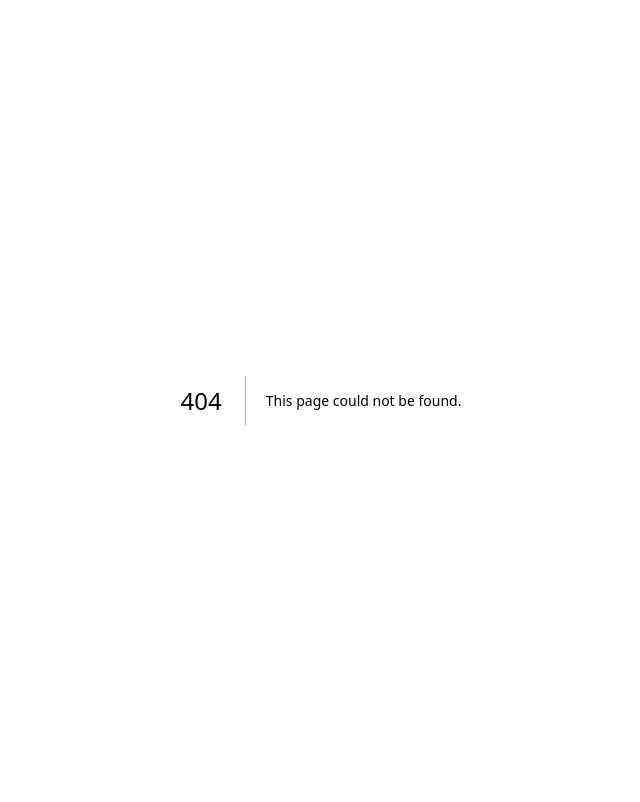
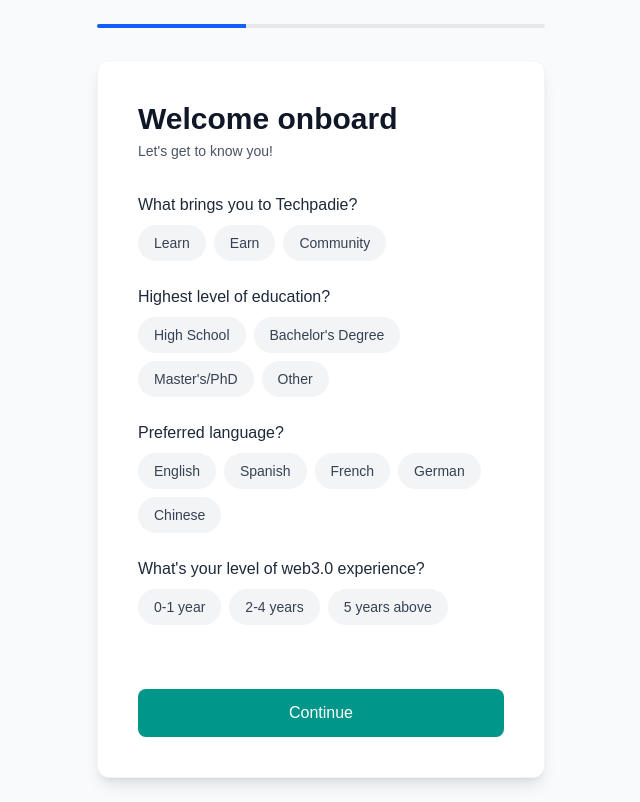
Before and after one commit to TeenGirlsinBlockchain/Techpadie, a Next.js app: page /onboarding in a window 1280 px wide. Before the commit this address had no page. Shown: the whole page, without its empty margins (319-959 px from the left). Built offline with nearby package versions, Linux system fonts and the light colour scheme.

Commit message:
added a step for onboarding

```diff
--- /dev/null
+++ b/app/onboarding/components/Step1PersonalInfo.tsx
@@ -0,0 +1,69 @@
+"use client";
+
+import React from 'react';
+import OptionSelector from './OptionSelector';
+
+interface Step1PersonalInfoProps {
+  onboardingData: {
+    purpose: string;
+    education: string;
+    language: string;
+    web3Experience: string;
+  };
+  onDataChange: (key: string, value: string) => void;
+}
+
+export default function Step1PersonalInfo({ onboardingData, onDataChange }: Step1PersonalInfoProps) {
+  return (
+    <>
+      <OptionSelector
+        label="What brings you to Techpadie?"
+        options={[
+          { value: 'learn', label: 'Learn' },
+          { value: 'earn', label: 'Earn' },
+          { value: 'community', label: 'Community' },
+        ]}
+        selectedValue={onboardingData.purpose}
+        onSelect={(value) => onDataChange('purpose', value)}
+      />
+
+      <OptionSelector
+        label="Highest level of education?"
+        options={[
+          { value: 'high_school', label: 'High School' },
+          { value: 'bachelor', label: 'Bachelor\'s Degree' },
+          { value: 'master_phd', label: 'Master\'s/PhD' },
+          { value: 'other', label: 'Other' },
+        ]}
+        selectedValue={onboardingData.education}
+        onSelect={(value) => onDataChange('education', value)}
+      />
+
+      <OptionSelector
+        label="Preferred language?"
+        options={[
+          { value: 'english', label: 'English' },
+          { value: 'spanish', label: 'Spanish' },
+          { value: 'french', label: 'French' },
+          { value: 'german', label: 'German' },
+          { value: 'chinese', label: 'Chinese' },
+        ]}
+        selectedValue={onboardingData.language}
+        onSelect={(value) => onDataChange('language', value)}
+      />
+
+
+
+      <OptionSelector
+        label="What's your level of web3.0 experience?"
+        options={[
+          { value: '0-1_year', label: '0-1 year' },
+          { value: '2-4_years', label: '2-4 years' },
+          { value: '5_years_above', label: '5 years above' },
+        ]}
+        selectedValue={onboardingData.web3Experience}
+        onSelect={(value) => onDataChange('web3Experience', value)}
+      />
+    </>
+  );
+}
--- /dev/null
+++ b/app/onboarding/page.tsx
@@ -0,0 +1,100 @@
+"use client";
+
+import { useState } from 'react';
+import { useRouter } from 'next/navigation';
+import OnboardingCard from './components/OnboardingCard';
+import Step1PersonalInfo from './components/Step1PersonalInfo';
+import Step2Knowledge from './components/Step2Knowledge';
+import Step3Crypto from './components/Step3Crypto';
+
+export default function OnboardingPage() {
+  const router = useRouter();
+  const [currentStep, setCurrentStep] = useState(1);
+  const totalSteps = 3;
+
+  // State to store onboarding data (this would eventually be sent to the backend architectured by Tee and David)
+  const [onboardingData, setOnboardingData] = useState({
+    purpose: '',
+    education: '',
+    language: '',
+    web3Experience: '',
+  });
+
+  const handleDataChange = (key: string, value: string) => {
+    setOnboardingData(prev => ({ ...prev, [key]: value }));
+  };
+
+  const handleContinue = () => {
+    if (currentStep < totalSteps) {
+      setCurrentStep(prev => prev + 1);
+    } else {
+      // Last step, save data and redirect to dashboard or home
+      console.log("Onboarding Complete! Data:", onboardingData);
+      // In a real app, you'd send onboardingData to your API here.
+      router.push('/dashboard'); // Redirect to dashboard after onboarding
+    }
+  };
+
+  // Function to render the progress bar
+  const renderProgressBar = () => (
+    <div className="relative w-full max-w-md h-1 bg-gray-200 rounded-full mb-8 overflow-hidden">
+      <div
+        className="absolute top-0 left-0 h-full bg-blue-600 transition-all duration-300 ease-out"
+        style={{ width: `${(currentStep / totalSteps) * 100}%` }}
+      ></div>
+    </div>
+  );
+
+  const getStepComponent = () => {
+    switch (currentStep) {
+      case 1:
+        return (
+          <Step1PersonalInfo
+            onboardingData={onboardingData}
+            onDataChange={handleDataChange}
+          />
+        );
+      case 2:
+        return (
+          <Step2Knowledge
+             // If this step needs to interact with global state, pass relevant props
+          />
+        );
+      case 3:
+        return (
+          <Step3Crypto
+             // If this step needs to interact with global state, pass relevant props
+          />
+        );
+      default:
+        return null;
+    }
+  };
+
+  // Determine title and description for each step
+  const stepTitles = {
+    1: "Welcome onboard",
+    2: "More Knowledge",
+    3: "Your Crypto",
+  };
+
+  const stepDescriptions = {
+    1: "Let's get to know you!",
+    2: "All in one place. Enjoy super-fast transactions with our wallet based on the Solana blockchain ecosystem.",
+    3: "Access to more freedom. Enjoy super-fast transactions with our wallet based on the Solana blockchain ecosystem.",
+  };
+
+  return (
+    <div className="min-h-screen flex flex-col items-center justify-center bg-gray-50 p-4 sm:p-6">
+      {renderProgressBar()}
+      <OnboardingCard
+        title={stepTitles[currentStep as keyof typeof stepTitles]}
+        description={stepDescriptions[currentStep as keyof typeof stepDescriptions]}
+        onContinue={handleContinue}
+        isLastStep={currentStep === totalSteps}
+      >
+        {getStepComponent()}
+      </OnboardingCard>
+    </div>
+  );
+}
```
